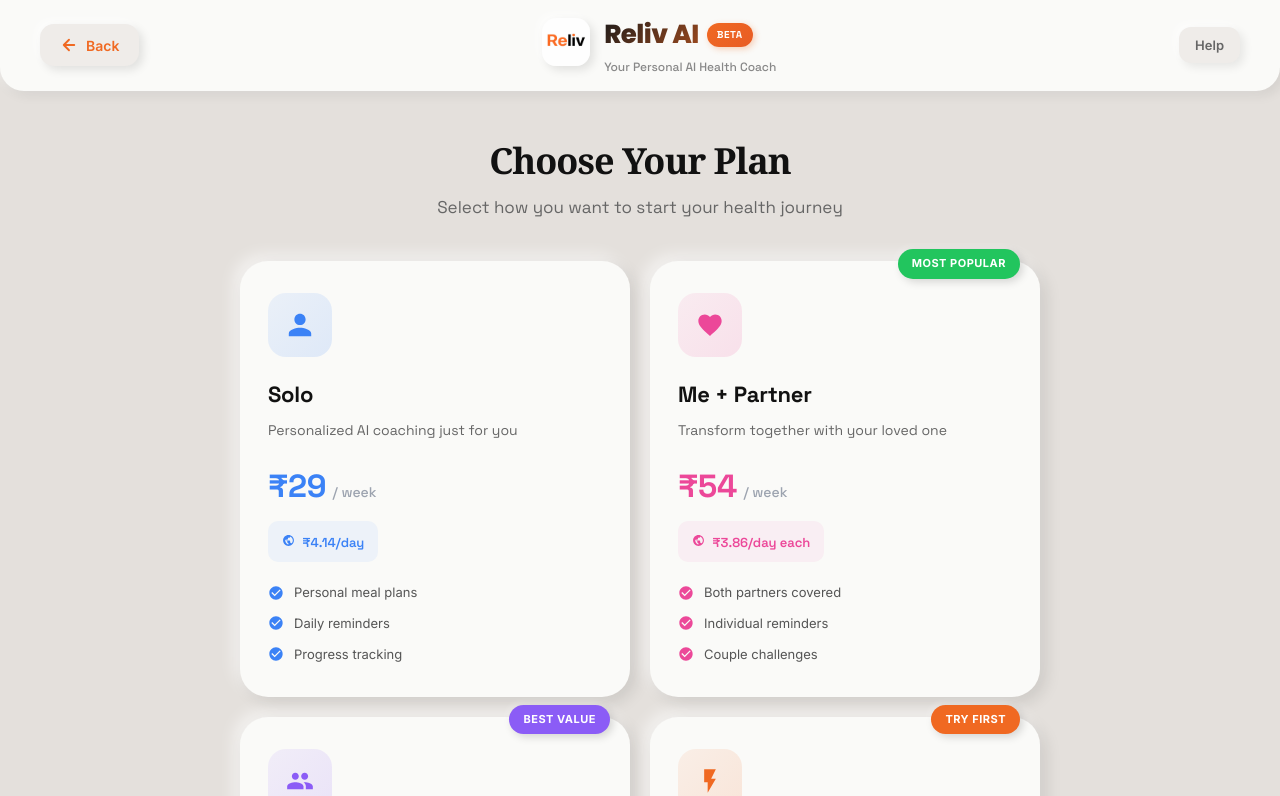
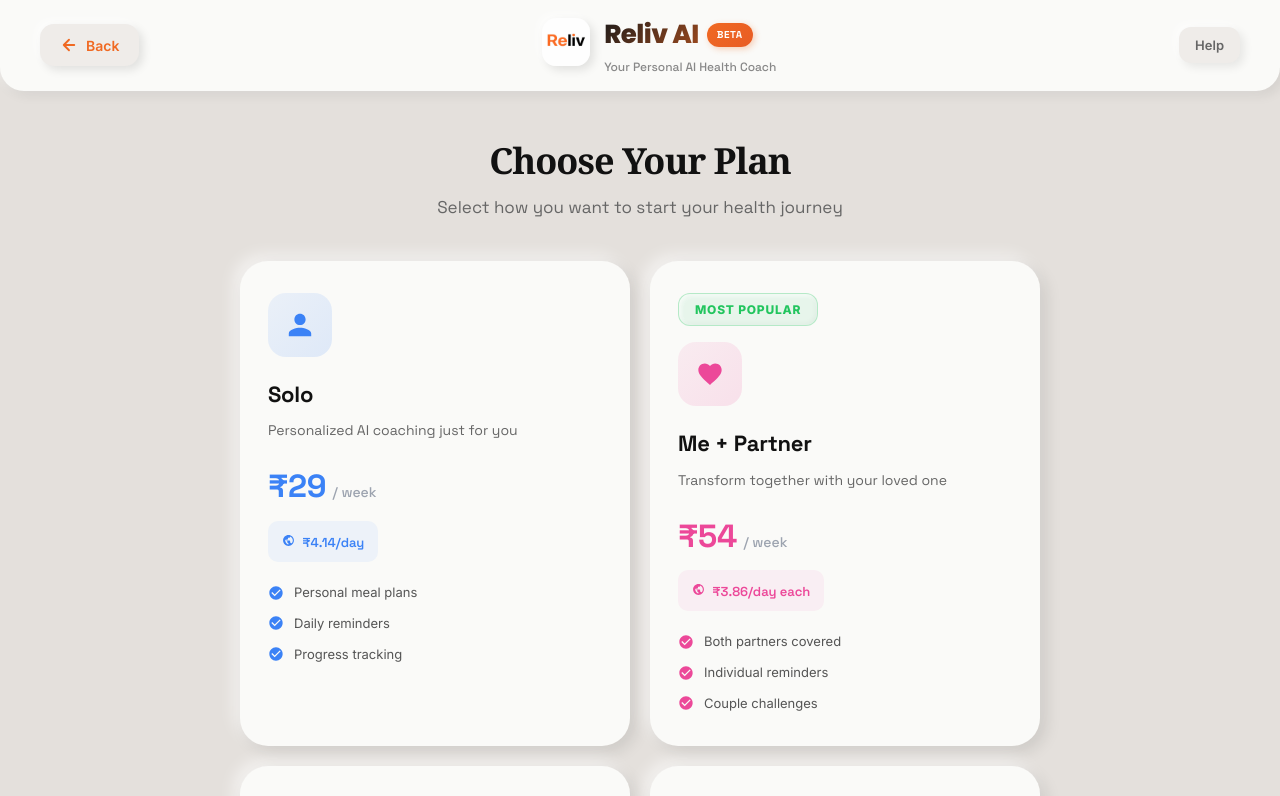
Before and after one commit to AlgorithSage/Reliv, a React (Vite) app in the folder frontend/: page /group-type in a window 1280 px wide. Shown: the top 796 px of the page. Built offline with nearby package versions, Linux system fonts and the light colour scheme; no server answers; a web font is replaced by a local one.

Commit message:
UI Modal Card Fixes

```diff
--- a/frontend/src/pages/GroupTypeScreen.jsx
+++ b/frontend/src/pages/GroupTypeScreen.jsx
@@ -133,18 +133,19 @@ export default function GroupTypeScreen() {
  {/* Tag Badge */}
  {p.tag && (
  <div style={{
- position: 'absolute',
- top: -12,
- right: 20,
- background: p.tagColor,
- color: '#FFFFFF',
- fontSize: 11,
- fontWeight: 700,
- padding: '6px 14px',
- borderRadius: 20,
+ display: 'inline-flex',
+ alignItems: 'center',
+ marginBottom: 16,
+ background: `${p.tagColor}15`,
+ color: p.tagColor,
+ fontSize: 12,
+ fontWeight: 800,
+ padding: '6px 16px',
+ borderRadius: 12,
  textTransform: 'uppercase',
- letterSpacing: '0.5px',
- boxShadow: `3px 3px 8px rgba(0,0,0,0.15), -2px -2px 6px rgba(255,255,255,0.3)`,
+ letterSpacing: '0.8px',
+ border: `1px solid ${p.tagColor}40`,
+ boxShadow: `inset 2px 2px 4px rgba(255,255,255,0.6), inset -2px -2px 4px rgba(0,0,0,0.03)`,
  }}>
  {p.tag}
  </div>
```
